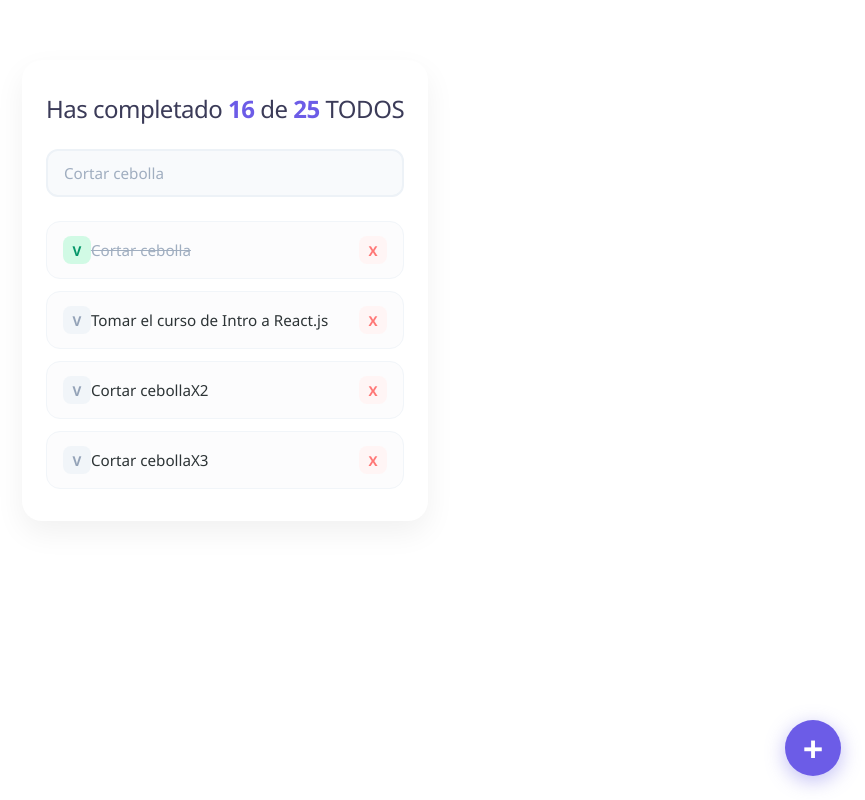
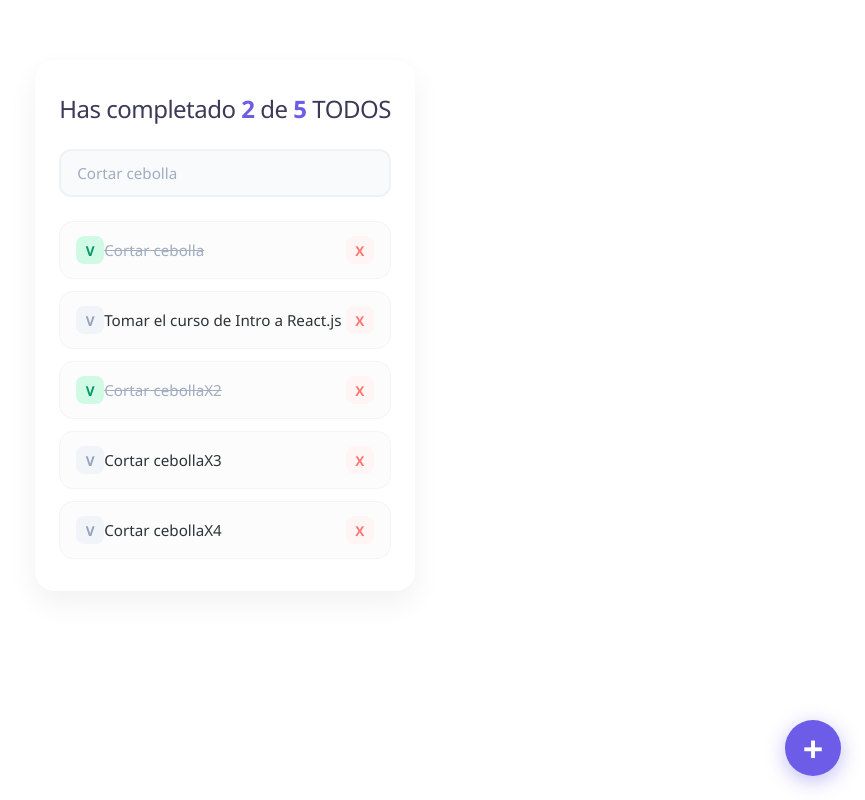
Before and after one commit to soteloagustinn/Todo-List, a React (Create React App) app: page / in a window 1280 px wide. Shown: the whole page, without its empty margins (415-1280 px from the left). Built offline with nearby package versions, Linux system fonts and the light colour scheme.

Commit message:
feat(state): inicializar estado de tareas y buscador controlado
- Agregar estado para tareas y cálculo de completadas/totales
- Implementar input de búsqueda controlado con useState

```diff
--- a/src/App.js
+++ b/src/App.js
@@ -4,22 +4,37 @@ import { TodoList } from './TodoList';
 import { TodoItem } from './TodoItem';
 import {TodoButton} from './TodoButton'
 
+import React from 'react'
 import './App.css';
 
 const defaulTodos = [
   {text: 'Cortar cebolla', completed: true},
   {text: 'Tomar el curso de Intro a React.js', completed: false},
-  {text: 'Cortar cebollaX2', completed: false},
-  {text: 'Cortar cebollaX3', completed: false}
+  {text: 'Cortar cebollaX2', completed: true},
+  {text: 'Cortar cebollaX3', completed: false},
+  {text: 'Cortar cebollaX4', completed: false}
 
 ]
 
 function App() {
+  const [todos, setTodos] = React.useState(defaulTodos)
+  const [searchValue, setSearchValue] = React.useState('')
+
+  const completedTodos = todos.filter( todo =>
+    !!todo.completed // doble negacion para convertir a su tipo booleano
+  ).length;
+  const totalTodos = todos.length;
+
+
+
   return (
     < div className = "todo-app">
 
-      <TodoCounter completed={16} total={25}/>
-      <TodoSearch/>
+      <TodoCounter completed={completedTodos} total={totalTodos}/>
+      <TodoSearch
+        searchValue={searchValue}
+        setSearchValue={setSearchValue}
+      />
       <TodoList>
         {defaulTodos.map(todo => {
           return(
--- a/src/TodoButton.js
+++ b/src/TodoButton.js
@@ -2,7 +2,10 @@ import './TodoButton.css'
 
 function TodoButton() {
     return(
-        <button className="TodoButton">
+        <button className="TodoButton"
+            onClick={(  ) =>
+                console.log('le diste clicl al boton')
+            }>
             +
         </button>
     )
--- a/src/TodoSearch.js
+++ b/src/TodoSearch.js
@@ -1,10 +1,18 @@
+import React from 'react'
 import './TodoSearch.css'
 
-function TodoSearch(){
+function TodoSearch({searchValue, setSearchValue}){
   return(
     <input
       className="todo-input"
-      placeholder="Cortar cebolla"/>
+      placeholder="Cortar cebolla"
+      value={searchValue}
+      onChange={(event) =>{
+        setSearchValue(event.target.value)
+      }}
+
+
+    />
   )
 }
 
```
